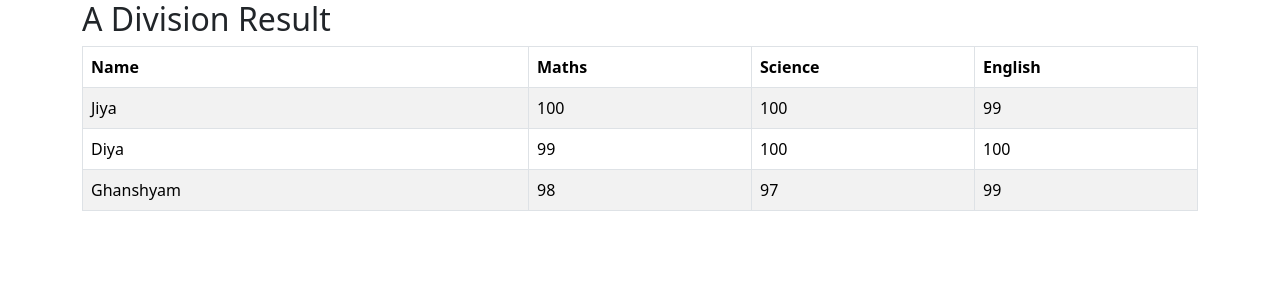
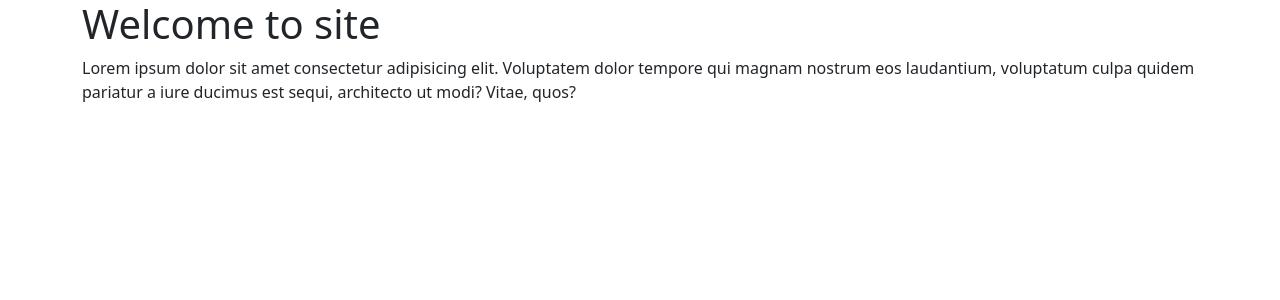
Before and after one commit to theeasylearn/frontend-51, a React (Create React App) app in the folder reactjs/app1/: page / in a window 1280 px wide. Shown: the top 300 px of the page. Built offline with nearby package versions, Linux system fonts and the light colour scheme.

Commit message:
index js

```diff
--- a/reactjs/app1/src/index.js
+++ b/reactjs/app1/src/index.js
@@ -1,39 +1,19 @@
 // import reactdom
 import ReactDOM from 'react-dom/client';
+import React from 'react';
 const root = ReactDOM.createRoot(document.getElementById('root'));
-function Student(props) {
-  return (<tr>
-    <td>{props.name}</td>
-    <td width='20%'>{props.maths}</td>
-    <td width='20%'>{props.science}</td>
-    <td width='20%'>{props.english}</td>
-  </tr>)
-}
-function Division() {
+//create class Components using ES6 standard
+class Website extends React.Component {
+  // render function will execute automatically & return JSX when we use class components
+  render() {
     return (<div className='container'>
       <div className="row">
         <div className="col-12">
-        <h2>A Division Result </h2>
-      </div>
-      <div className="col-12">
-        <table className='table table-bordered table-striped'>
-          <thead>
-            <tr>
-              <th>Name</th>
-              <th>Maths</th>
-              <th>Science</th>
-              <th>English</th>
-            </tr>
-          </thead>
-          <tbody>
-            <Student name='Jiya' maths='100' science='100' english='99' />
-            <Student name='Diya' maths='99' science='100' english='100' />
-            <Student name='Ghanshyam' maths='98' science='97' english='99' />
-
-          </tbody>
-        </table>
+          <h1>Welcome to site</h1>
+          <p>Lorem ipsum dolor sit amet consectetur adipisicing elit. Voluptatem dolor tempore qui magnam nostrum eos laudantium, voluptatum culpa quidem pariatur a iure ducimus est sequi, architecto ut modi? Vitae, quos?</p>
         </div>
       </div>
     </div>)
   }
-root.render(<Division />);
+}
+root.render(<Website />);
```
Also changed, not shown: reactjs/app1/src/9_functional_components_with_props.js (added, +39 -0 lines). Lines whose indentation alone changed are shown as unchanged.
